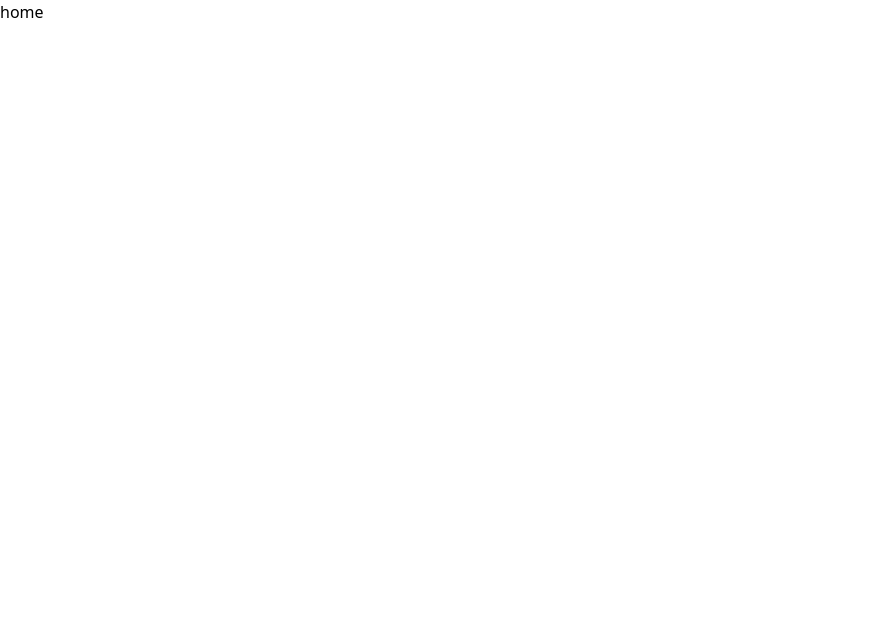
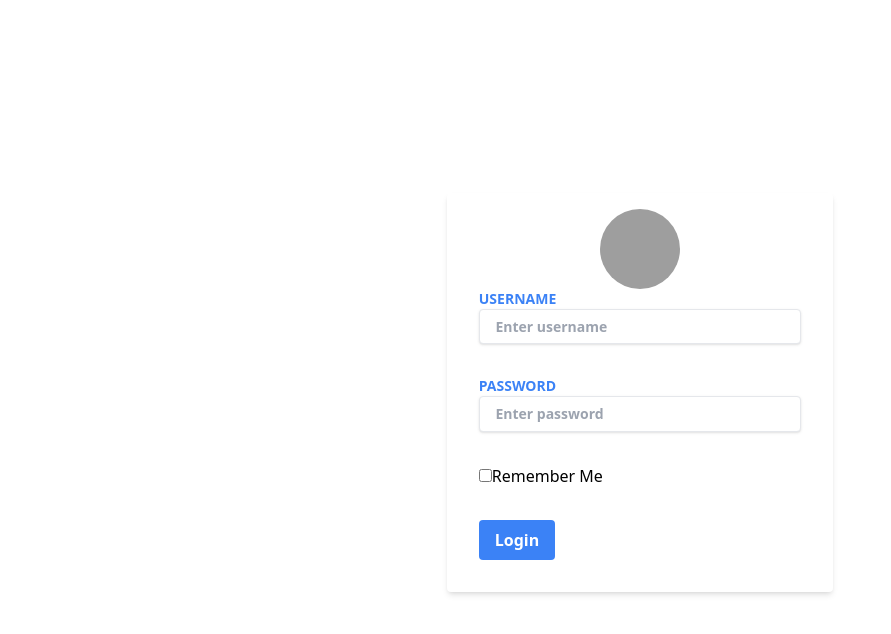
Before and after one commit to clementmw/Swift-cart, a React (Create React App) app in the folder pr/: page /login in a window 1280 px wide. Before the commit this address had no page. Shown: the top 634 px of the page, without its empty margins (0-891 px from the left). Built offline with nearby package versions, Linux system fonts and the light colour scheme; grey boxes are pictures that could not be loaded.

Commit message:
added login page

```diff
--- a/pr/src/App.js
+++ b/pr/src/App.js
@@ -1,16 +1,15 @@
 import {  Routes,Route } from 'react-router-dom';
-import Home from './pages/Home';
-import Nav from './components/Nav';
+//import Home from './pages/Home';
+// import Nav from './components/Nav';
+// import Fetch from './components/Fetch';
+import Login from './components/Login';
 
 
 function App() {
   return (
       <>
-
-    <Nav/>
-
     <Routes>
-     <Route path="/home" element={<Home/>}></Route>
+    <Route path="/login" element={<Login/>}></Route>
     </Routes>
     </>
 
--- /dev/null
+++ b/pr/src/components/Fetch.js
@@ -0,0 +1,33 @@
+import React, {useEffect, useState} from 'react'
+import GetProduct from './GetProduct'
+
+function Fetch() {
+ const [products, setProduct] = useState([]);
+
+    useEffect (()=> {
+        fetch ("https://api.escuelajs.co/api/v1/products")
+        .then(res => res.json())
+        .then(data => setProduct(data))
+    },[])
+    //console.log(products)
+
+    const productList  = products.map ((product)=>{
+        return <GetProduct
+        key={product.id}
+        name = {product.name}
+        price = {product.price}
+        description = {product.description}
+        image = {product.images[0]}
+        />
+
+    })
+  return (
+    <>
+    {productList}
+
+
+    </>
+  )
+}
+
+export default Fetch
--- /dev/null
+++ b/pr/src/components/GetProduct.js
@@ -0,0 +1,37 @@
+import React from 'react'
+
+function GetProduct({name,price,description,image}) {
+  return (
+    <div className="max-w-md mx-auto bg-white rounded-xl overflow-hidden md:max-w-2xl">
+      <div className="md:flex">
+        <div className="md:flex-shrink-0">
+          <img
+            className="h-48 w-full object-cover md:w-48"
+            src= {image}
+            alt="Card image"
+          />
+        </div>
+        <div className="p-8">
+          <div className="uppercase tracking-wide text-sm text-indigo-500 font-semibold">
+            Category
+          </div>
+          <a
+            href="/"
+            className="block mt-1 text-lg leading-tight font-medium text-black hover:underline"
+          >
+            Title of the card
+          </a>
+          <p className="mt-2 text-gray-500">
+            Lorem ipsum dolor sit amet, consectetur adipiscing elit. Integer nec
+            odio. Praesent libero. Sed cursus ante dapibus diam.
+          </p>
+          <div className="mt-4">
+            <span className="text-gray-500">Price: ${price}</span>
+          </div>
+        </div>
+      </div>
+    </div>
+  )
+}
+
+export default GetProduct
--- /dev/null
+++ b/pr/src/components/Login.js
@@ -0,0 +1,87 @@
+import React, { useState } from 'react'
+
+
+function Login() {
+  const[formData, setFormData] = useState({
+    username: '',
+    password:'',
+  })
+    const handleSubmit  = (e)=>{
+      e.preventDefault();
+        //to clear the form
+      setFormData({
+        username: '',
+        password:'',
+    })
+
+    }
+    const handleChange = (e)=>{
+      setFormData ({
+        ...formData,
+        [e.target.name]:e.target.value,
+      });
+    }
+    console.log(formData)
+
+
+
+
+  return (
+    <div className='flex items-center  justify-center h-screen'>
+    <form onSubmit={handleSubmit}
+      className='bg-white shadow-md rounded px-8 pt-4 pb-8 mb-4'>
+      <div>
+        <img className='w-20 h-20 rounded-full mx-auto'
+        src='https://media.istockphoto.com/id/1316420668/vector/user-icon-human-person-symbol-social-profile-icon-avatar-login-sign-web-user-symbol.jpg?s=612x612&w=0&k=20&c=AhqW2ssX8EeI2IYFm6-ASQ7rfeBWfrFFV4E87SaFhJE='
+        alt='user-profile'/>
+      </div>
+      <div className='mb-8'>
+        <label className='block text-blue-500 text-sm font-bold mb-2' htmlFor='username'>
+           USERNAME
+          <input id='username'
+          type = 'text'
+          name = 'username'
+          placeholder=' Enter username'
+          value={formData.username}
+          onChange={handleChange}
+          className="shadow appearance-none border rounded w-full py-2 px-3 text-gray-700 leading-tight focus:outline-none focus:shadow-outline"
+          />
+        </label>
+      </div>
+
+      <div className='mb-8'>
+        <label className='block text-blue-500 text-sm font-bold mb-2' htmlFor='password'>
+        PASSWORD
+        <input
+         id = 'password'
+         type = 'password'
+         name = 'password'
+         placeholder=' Enter password'
+         value={formData.password}
+         onChange={handleChange}
+         className="shadow appearance-none border rounded w-full py-2 px-3 text-gray-700 leading-tight focus:outline-none focus:shadow-outline"
+         />
+        </label>
+      </div>
+      <div className='mb-8'>
+        <label>
+        <input id = 'remember-me' type = 'checkbox' name = 'remember-me'/>
+        Remember Me
+        </label>
+
+      </div>
+
+      <div className='flex items-center justify-between'>
+        <button id = 'login-btn'
+        className="bg-blue-500 hover:bg-blue-700 text-white font-bold py-2 px-4 rounded focus:outline-none focus:shadow-outline"
+        >Login</button>
+      </div>
+
+
+    </form>
+
+    </div>
+  )
+}
+
+export default Login
--- a/pr/src/pages/Home.js
+++ b/pr/src/pages/Home.js
@@ -1,28 +1,9 @@
-import React from 'react';
+import React from 'react'
 
 function Home() {
   return (
-    <div className='text-blue-450 px-10 py-5 mb-11'>
-
-      <select className="mb-4">
-        <option>most recent</option>
-        <option>Recommended</option>
-        <option>popular</option>
-        <option>price low to high</option>
-        <option>price high to low</option>
-        <option>sales</option>
-      </select>
-
-      <select className="mb-4">
-        <option>most recent</option>
-      </select>
-
-      <select>
-        <option>most recent</option>
-      </select>
-
-    </div>
-  );
+    <div>Home</div>
+  )
 }
 
-export default Home;
+export default Home
```
Also changed, not shown: pr/src/App.css (deleted, +0 -38 lines), pr/src/index.css (line endings or trailing spaces), pr/src/pages/Log.js (added).
